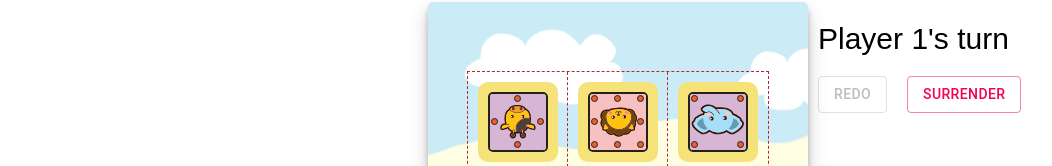
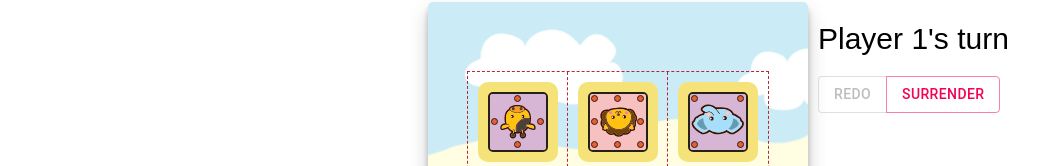
Before and after one commit to jackytsheng/gadget, a React (Create React App) app: page /dobutsushogi in a window 1280 px wide. Shown: the part 128-294 px from the top of the page, without its empty margins (17-1069 px from the left). Built offline with nearby package versions, Linux system fonts and the light colour scheme.

Commit message:
improve UI

```diff
--- a/src/components/DobutsuShogi/GameBoard/GameBoard.jsx
+++ b/src/components/DobutsuShogi/GameBoard/GameBoard.jsx
@@ -45,9 +45,6 @@ const PlayerTurnInfo = styled(FlexVerticalWrapper)`
   }
 `;
 
-const Filler = styled.div`
-  width: 20px;
-`;
 
 const Title = styled.div`
   width: ${POOL_WIDTH};
@@ -806,6 +803,7 @@ class GameBoard extends React.Component {
           <PlayerTurnInfo>
             <TurnInfo>Player {this.state.player}'s turn</TurnInfo>
             <HorizontalFlexWrapper>
+              <ButtonGroup aria-label="outlined button group">
               <Button
                 variant="outlined"
                 color="primary"
@@ -816,7 +814,6 @@ class GameBoard extends React.Component {
               >
                 Redo
               </Button>
-              <Filler></Filler>
               <Button
                 variant="outlined"
                 color="secondary"
@@ -825,6 +822,7 @@ class GameBoard extends React.Component {
               >
                 Surrender
               </Button>
+              </ButtonGroup>
             </HorizontalFlexWrapper>
           </PlayerTurnInfo>
         </FirstPlayerCapture>
```
